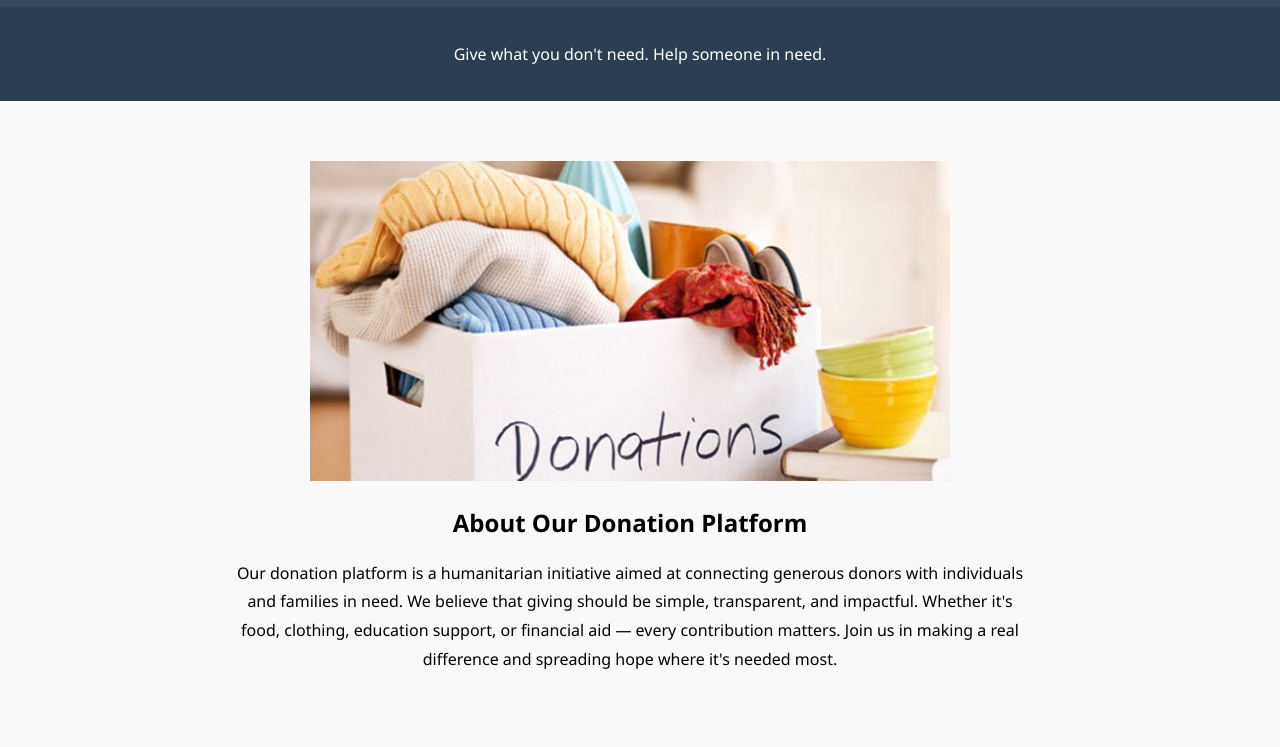
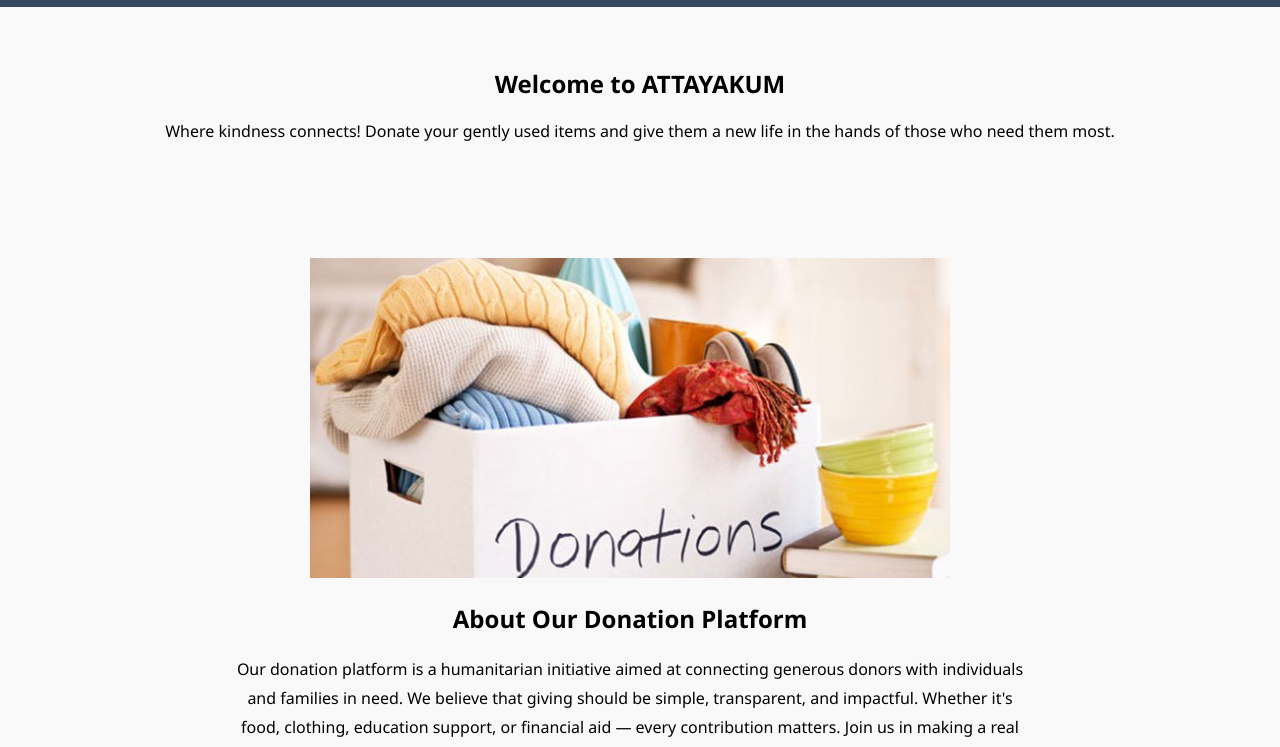
Before and after one commit to Saja330/donation-platform, a plain HTML site: page index.html in a window 1280 px wide. Shown: the part 53-800 px from the top of the page. Drawn offline with Linux system fonts and the light colour scheme.

Commit message:
Update index.html

```diff
--- a/index.html
+++ b/index.html
@@ -113,11 +113,17 @@
     <div class="nav-item"><a href="signup.html">Register</a></div>
   </nav>
 
-  <header>
-    <div class="logo-container">
-      <p>Give what you don't need. Help someone in need.</p>
-    </div>
-  </header>
+
+    <section class="hero-section">
+      <div class="hero-overlay">
+        <div class="hero-content">
+          <h2>Welcome to ATTAYAKUM</h2>
+          <p>Where kindness connects! Donate your gently used items and give them a new life in the hands of those who need them most.</p>
+        </div>
+      </div>
+    </section>
+
+
 
 
   <section>
```
